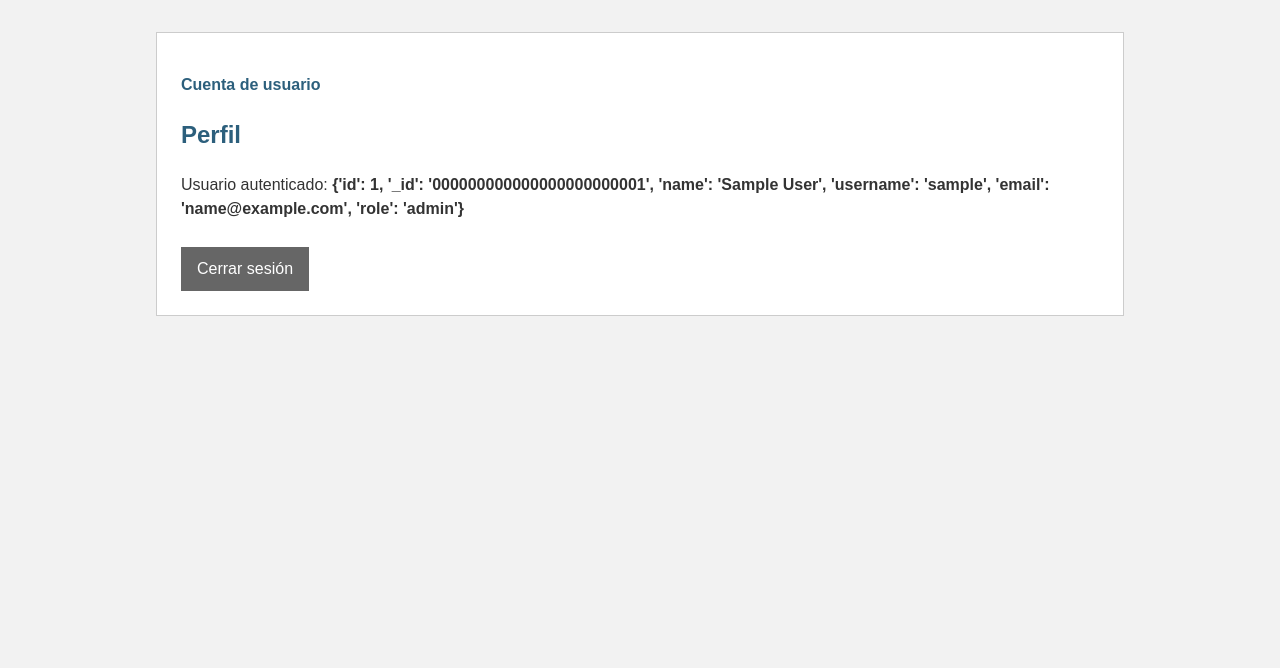
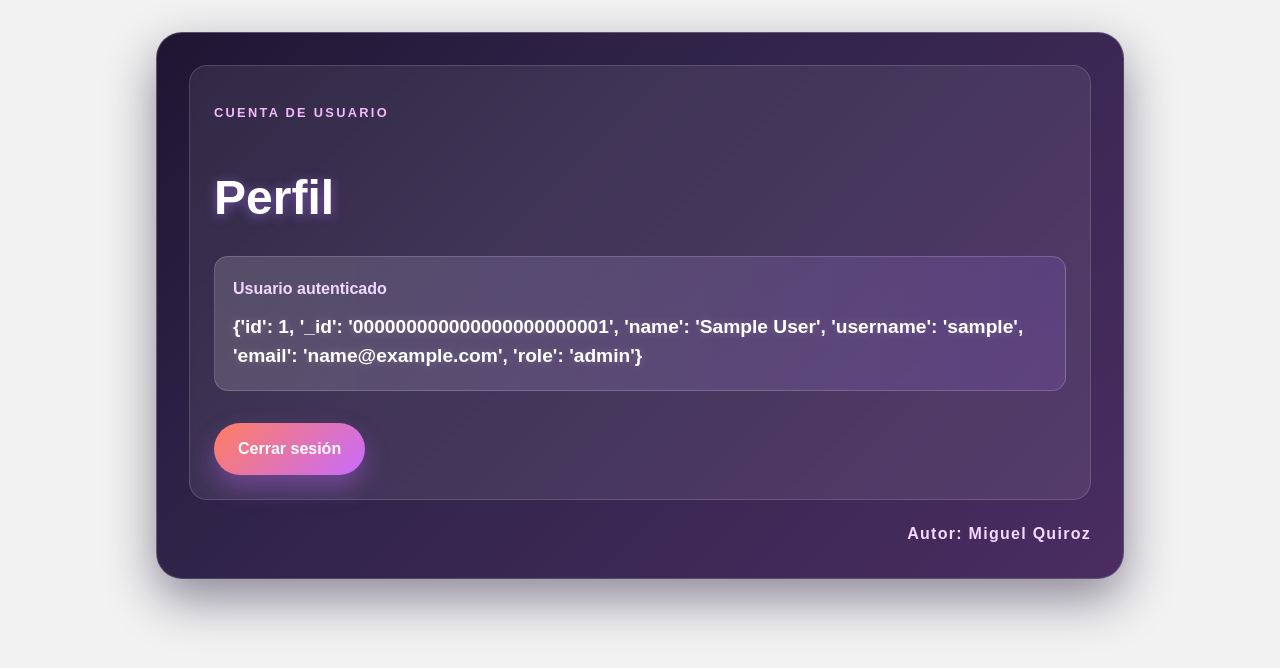
Before and after one commit to compucel724-bit/cursos_luz, a Flask app: page /perfil in a window 1280 px wide. Shown: the part 62-730 px from the top of the page. Run offline with Flask 3, Linux system fonts and the light colour scheme; the visitor is signed in with stand-in values (Sample User, id 1).

Commit message:
Personaliza perfil con estilo Miguel Quiroz

```diff
--- a/static/style.css
+++ b/static/style.css
@@ -164,6 +164,89 @@ input {
     color: var(--color-error);
 }
 
+.profile {
+    background: linear-gradient(135deg, #1e1633 0%, #2f2348 35%, #4a2d62 100%);
+    border: 1px solid rgba(255, 255, 255, 0.2);
+    border-radius: 26px;
+    box-shadow: 0 20px 50px rgba(18, 9, 39, 0.45);
+    color: #f6ebff;
+    padding: 32px;
+}
+
+.profile-card {
+    background: rgba(255, 255, 255, 0.08);
+    border: 1px solid rgba(255, 255, 255, 0.15);
+    border-radius: 18px;
+    padding: 24px;
+    backdrop-filter: blur(2px);
+}
+
+.profile .eyebrow {
+    color: #f7b8ff;
+    font-size: 0.8rem;
+    letter-spacing: 0.18em;
+    margin-bottom: 10px;
+    text-transform: uppercase;
+}
+
+.profile h1 {
+    color: #ffffff;
+    font-size: 3rem;
+    margin-bottom: 22px;
+    text-shadow: 0 2px 12px rgba(181, 122, 255, 0.5);
+}
+
+.profile-user {
+    align-items: center;
+    background: linear-gradient(90deg, rgba(255, 255, 255, 0.15), rgba(161, 110, 255, 0.16));
+    border: 1px solid rgba(255, 255, 255, 0.18);
+    border-radius: 14px;
+    display: flex;
+    flex-wrap: wrap;
+    gap: 12px;
+    justify-content: space-between;
+    padding: 20px 18px;
+}
+
+.profile-user span {
+    color: #f2d8ff;
+    font-weight: 700;
+}
+
+.profile-user strong {
+    color: #ffffff;
+    font-size: 1.2rem;
+    text-shadow: 0 0 10px rgba(255,255,255,0.2);
+}
+
+.profile-actions {
+    margin-top: 22px;
+}
+
+.profile .button.secondary {
+    background: linear-gradient(135deg, #ff7e5f 0%, #c86bff 100%);
+    border-radius: 999px;
+    box-shadow: 0 12px 25px rgba(200, 107, 255, 0.35);
+    font-weight: 800;
+    padding: 14px 24px;
+    transition: transform 0.2s ease, box-shadow 0.2s ease;
+}
+
+.profile .button.secondary:hover {
+    background: linear-gradient(135deg, #ff6b6b 0%, #a75dff 100%);
+    box-shadow: 0 16px 30px rgba(200, 107, 255, 0.45);
+    transform: translateY(-1px);
+}
+
+.author-signature {
+    color: #f7d8ff;
+    font-size: 1rem;
+    font-weight: 700;
+    margin-top: 22px;
+    text-align: right;
+    letter-spacing: 0.08em;
+}
+
 @media (max-width: 700px) {
     .navbar,
     .nav-links {
@@ -174,4 +257,13 @@ input {
     .book-grid {
         grid-template-columns: 1fr;
     }
+
+    .profile {
+        padding: 20px;
+    }
+
+    .profile-user {
+        align-items: flex-start;
+        flex-direction: column;
+    }
 }
--- a/templates/perfil.html
+++ b/templates/perfil.html
@@ -4,9 +4,17 @@
 
 {% block content %}
 <section class="content-section profile">
-    <p class="eyebrow">Cuenta de usuario</p>
-    <h1>Perfil</h1>
-    <p>Usuario autenticado: <strong>{{ usuario }}</strong></p>
-    <a class="button secondary" href="{{ url_for('logout') }}">Cerrar sesión</a>
+    <div class="profile-card">
+        <p class="eyebrow">Cuenta de usuario</p>
+        <h1>Perfil</h1>
+        <div class="profile-user">
+            <span>Usuario autenticado</span>
+            <strong>{{ usuario }}</strong>
+        </div>
+        <div class="profile-actions">
+            <a class="button secondary" href="{{ url_for('logout') }}">Cerrar sesión</a>
+        </div>
+    </div>
+    <div class="author-signature">Autor: Miguel Quiroz</div>
 </section>
 {% endblock %}
```
